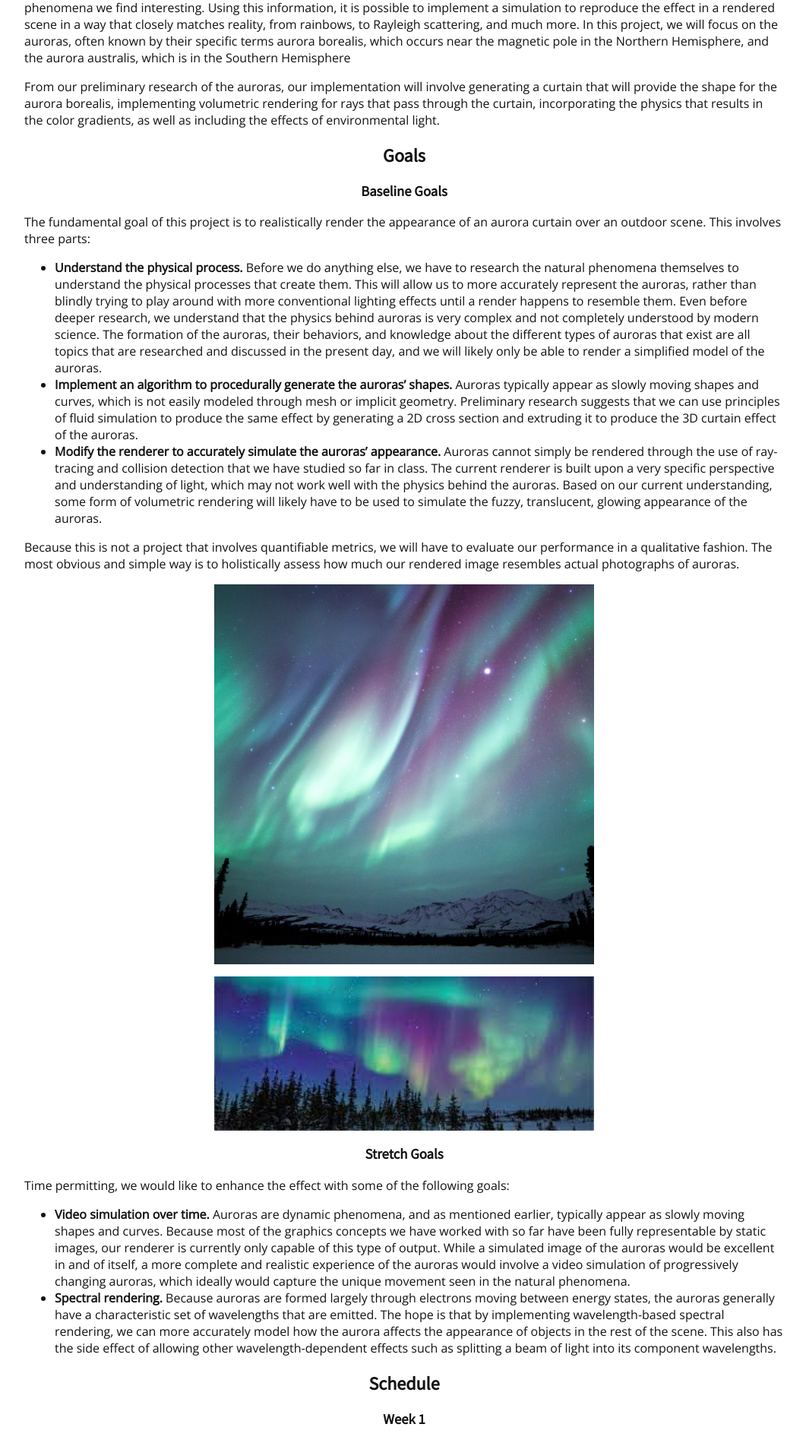
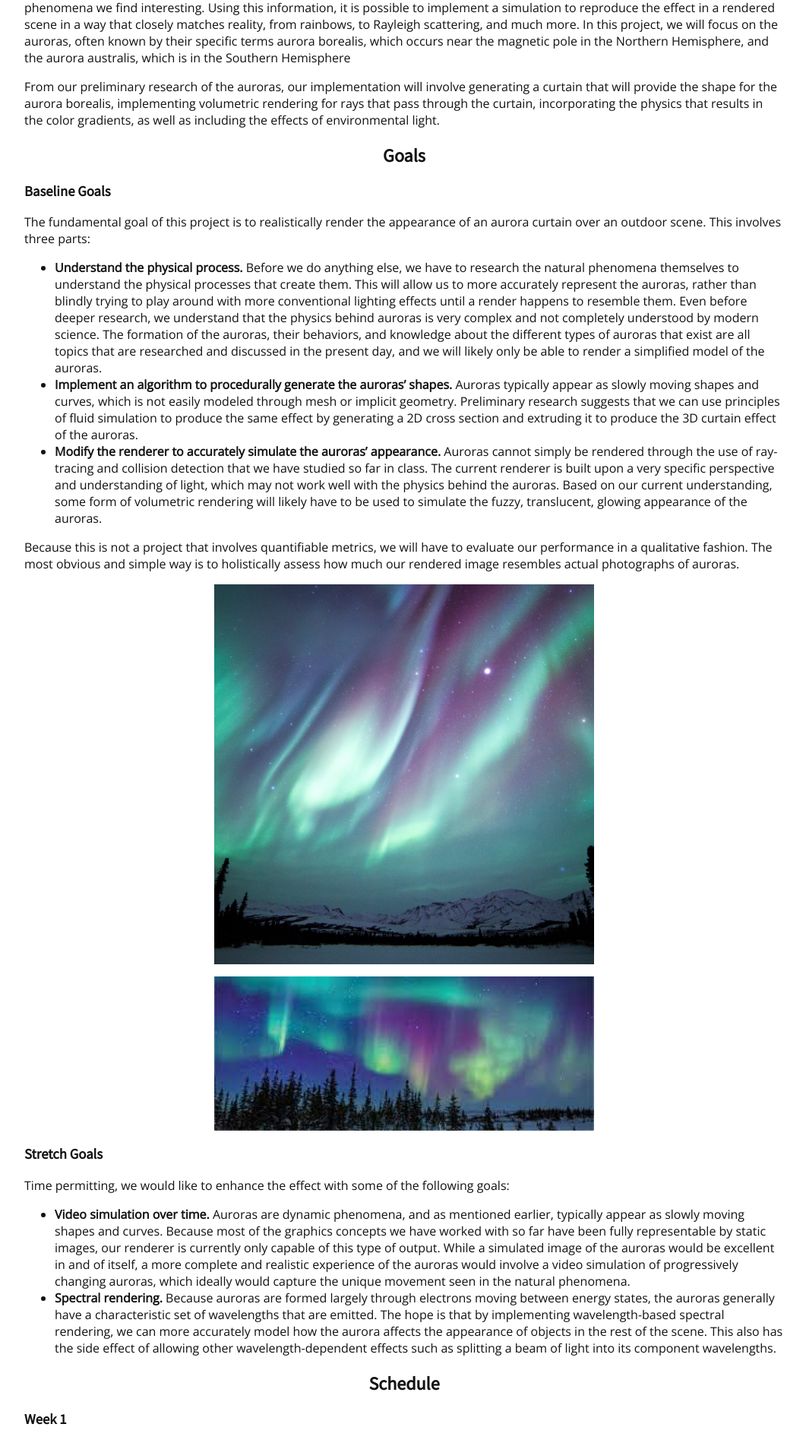
Before and after one commit to constanceshi/184-project-proposal, a Jekyll site: the page built from docs/index.md, in a window 1280 px wide. Shown: the part 876-2775 px from the top of the page at 76% size, without its empty margins (108-1169 px from the left). Built offline with Jekyll 4.4.1, drawn with Linux system fonts in a browser that asks for light colours; our own code applies the rules of GitHub Pages for plain Markdown files.

Commit message:
Only center align h1 and h2

```diff
--- a/docs/_layouts/default.html
+++ b/docs/_layouts/default.html
@@ -13,8 +13,14 @@
       h1,
       h2,
       h3,
-      h4 {
+      h4,
+      h5,
+      h6 {
         font-family: 'Source Sans Pro', sans-serif;
+      }
+
+      h1,
+      h2 {
         text-align: center;
       }
 
```
